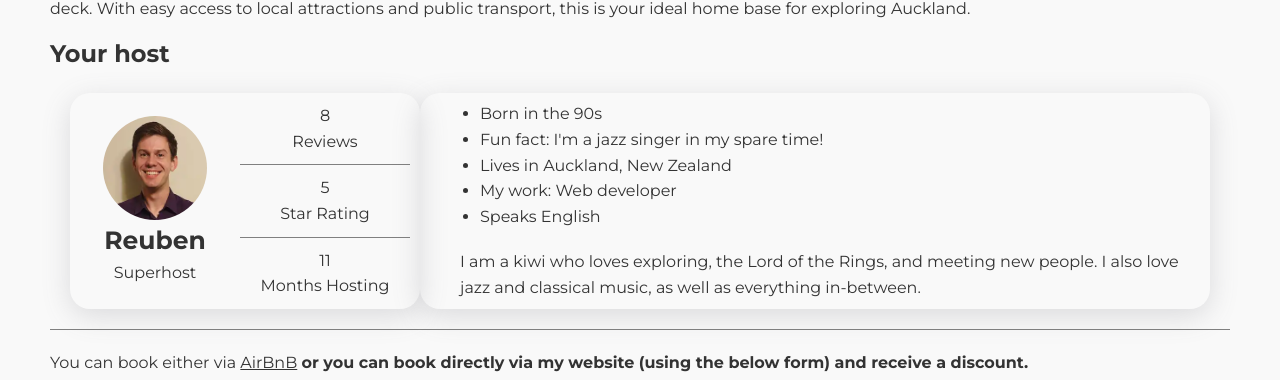
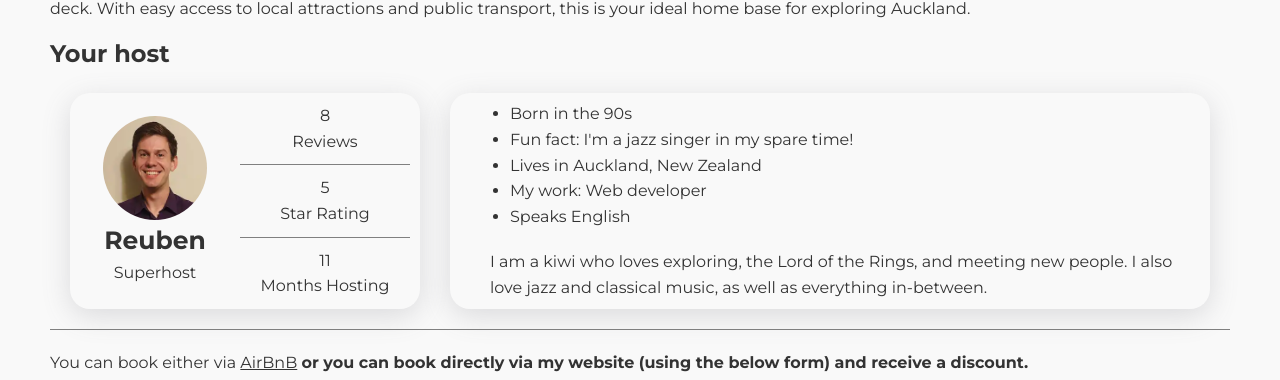
Before and after one commit to nzlotrfan/cozyoncrystal, a React (Vite) app: page / in a window 1280 px wide. Shown: the part 919-1299 px from the top of the page. Built offline with nearby package versions, Linux system fonts and the light colour scheme.

Commit message:
Added gap inbetween the two cards

```diff
--- a/src/App.module.css
+++ b/src/App.module.css
@@ -75,6 +75,7 @@ main {
   padding: 2rem;
   margin-bottom: 2rem;
   justify-content: space-around;
+  gap: 3rem;
 }
 
 .card {
@@ -187,7 +188,6 @@ main {
   .hostInfoContainer {
     flex-direction: column;
     align-items: center;
-    gap: 3rem;
   }
 }
 
```
